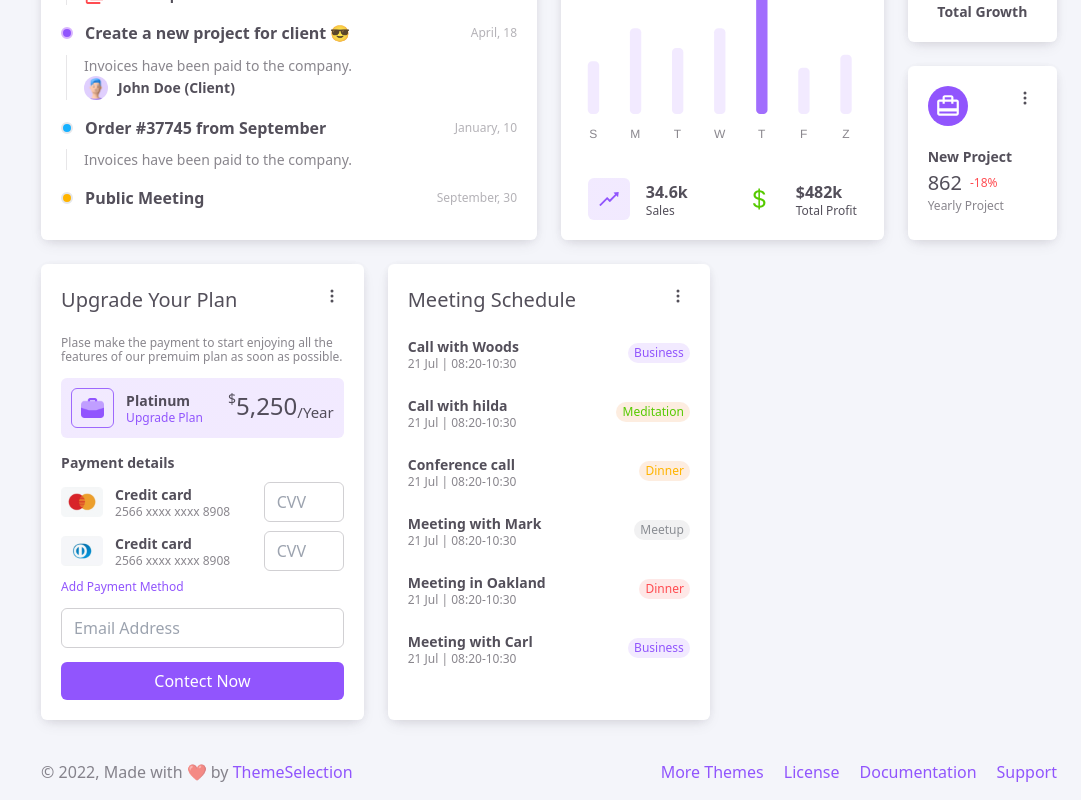
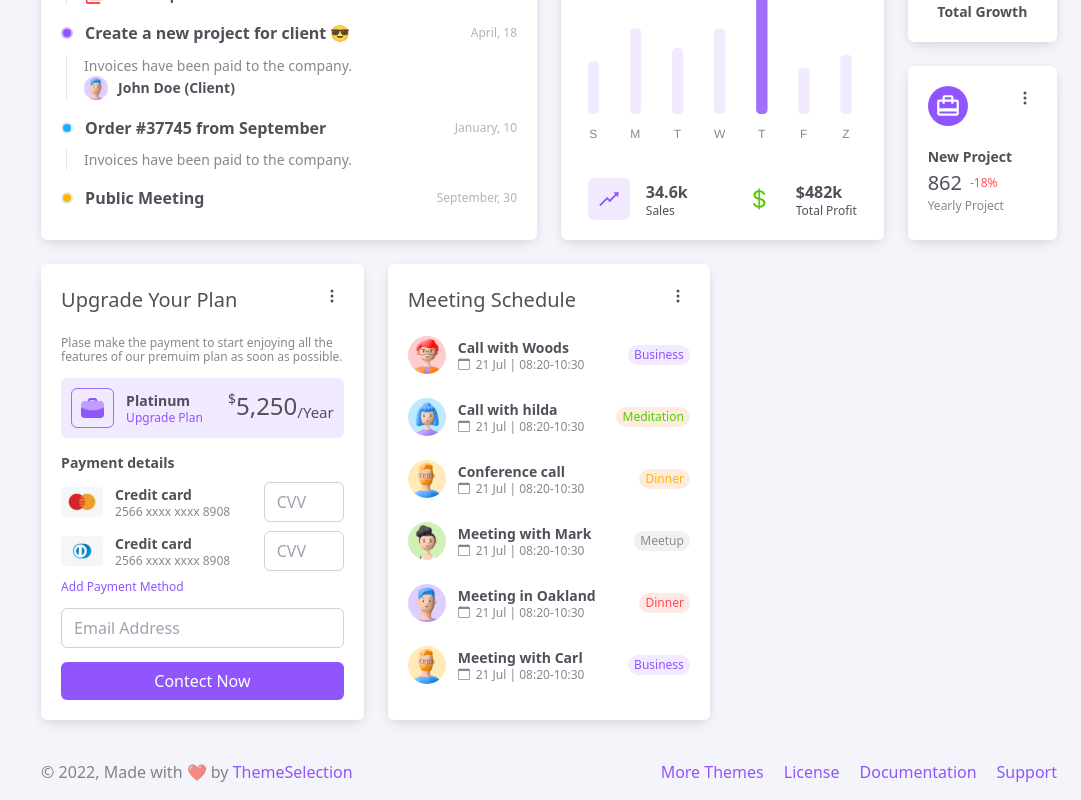
Before and after one commit to Ali503-7/Admin-Dashboard, a React (Vite) app: page / in a window 1280 px wide. Shown: the part 734-1534 px from the top of the page, without its empty margins (199-1280 px from the left). Built offline with nearby package versions, Linux system fonts and the light colour scheme.

Commit message:
some thing were missing in box-13

```diff
--- a/src/pages/CRM/CRM.jsx
+++ b/src/pages/CRM/CRM.jsx
@@ -56,6 +56,10 @@ const CRM = () => {
       {/* box-12 */}
 
       <Meeting />
+
+      {/* box-13 */}
+
+
     </div>
   );
 };
--- a/src/pages/CRM/Meeting.jsx
+++ b/src/pages/CRM/Meeting.jsx
@@ -1,6 +1,15 @@
 import React, { useContext } from 'react'
 import Dots from './Dots';
 import { ThemeContext } from '../../App';
+import { BsCalendar } from 'react-icons/bs'
+import img1 from '../../assets/Imgs/avater/2.png'
+import img2 from '../../assets/Imgs/avater/4.png'
+import img3 from '../../assets/Imgs/avater/5.png'
+import img4 from '../../assets/Imgs/avater/8.png'
+import img5 from '../../assets/Imgs/avater/Avatar.png'
+import img6 from '../../assets/Imgs/avater/5.png'
+
+
 
 const Meeting = () => {
   const {dark} = useContext(ThemeContext)
@@ -13,14 +22,19 @@ const Meeting = () => {
       </h1>
       <div className="flex flex-col gap-6 justify-between">
         <div className="flex flex-row items-center justify-between">
-          <div>
-            {/*  */}
+          <div className="flex flex-row gap-3 items-center">
+            <img
+              src={img1}
+              alt="Avatar"
+              className="rounded-full w-[38px] h-[38px]"
+            />
+
             <div>
               <p className="Body2 !font-semibold text-Light-Text-Primary dark:text-Dark-Text-Primary">
                 Call with Woods
               </p>
-              <p className="Caption text-Light-Text-Secondary dark:text-Dark-Text-Primary">
-                {/*  */} 21 Jul | 08:20-10:30
+              <p className="Caption text-Light-Text-Secondary dark:text-Dark-Text-Primary flex flex-row gap-[6px]">
+                <BsCalendar /> 21 Jul | 08:20-10:30
               </p>
             </div>
           </div>
@@ -33,14 +47,18 @@ const Meeting = () => {
           </span>
         </div>
         <div className="flex flex-row items-center justify-between">
-          <div>
-            {/*  */}
+          <div className="flex flex-row gap-3 items-center">
+            <img
+              src={img2}
+              alt="Avatar"
+              className="rounded-full w-[38px] h-[38px]"
+            />
             <div>
               <p className="Body2 !font-semibold text-Light-Text-Primary dark:text-Dark-Text-Primary">
                 Call with hilda
               </p>
-              <p className="Caption text-Light-Text-Secondary dark:text-Dark-Text-Primary">
-                {/*  */} 21 Jul | 08:20-10:30
+              <p className="Caption text-Light-Text-Secondary dark:text-Dark-Text-Primary flex flex-row gap-[6px]">
+                <BsCalendar /> 21 Jul | 08:20-10:30
               </p>
             </div>
           </div>
@@ -54,14 +72,18 @@ const Meeting = () => {
           </span>
         </div>
         <div className="flex flex-row items-center justify-between">
-          <div>
-            {/*  */}
+          <div className="flex flex-row gap-3 items-center">
+            <img
+              src={img3}
+              alt="Avatar"
+              className="rounded-full w-[38px] h-[38px]"
+            />
             <div>
               <p className="Body2 !font-semibold text-Light-Text-Primary dark:text-Dark-Text-Primary">
                 Conference call
               </p>
-              <p className="Caption text-Light-Text-Secondary dark:text-Dark-Text-Primary">
-                {/*  */} 21 Jul | 08:20-10:30
+              <p className="Caption text-Light-Text-Secondary dark:text-Dark-Text-Primary flex flex-row gap-[6px]">
+                <BsCalendar /> 21 Jul | 08:20-10:30
               </p>
             </div>
           </div>
@@ -74,14 +96,18 @@ const Meeting = () => {
           </span>
         </div>
         <div className="flex flex-row items-center justify-between">
-          <div>
-            {/*  */}
+          <div className="flex flex-row gap-3 items-center">
+            <img
+              src={img4}
+              alt="Avatar"
+              className="rounded-full w-[38px] h-[38px]"
+            />
             <div>
               <p className="Body2 !font-semibold text-Light-Text-Primary dark:text-Dark-Text-Primary">
                 Meeting with Mark
               </p>
-              <p className="Caption text-Light-Text-Secondary dark:text-Dark-Text-Primary">
-                {/*  */} 21 Jul | 08:20-10:30
+              <p className="Caption text-Light-Text-Secondary dark:text-Dark-Text-Primary flex flex-row gap-[6px]">
+                <BsCalendar /> 21 Jul | 08:20-10:30
               </p>
             </div>
           </div>
@@ -94,14 +120,18 @@ const Meeting = () => {
           </span>
         </div>
         <div className="flex flex-row items-center justify-between">
-          <div>
-            {/*  */}
+          <div className="flex flex-row gap-3 items-center">
+            <img
+              src={img5}
+              alt="Avatar"
+              className="rounded-full w-[38px] h-[38px]"
+            />
             <div>
               <p className="Body2 !font-semibold text-Light-Text-Primary dark:text-Dark-Text-Primary">
                 Meeting in Oakland
               </p>
-              <p className="Caption text-Light-Text-Secondary dark:text-Dark-Text-Primary">
-                {/*  */} 21 Jul | 08:20-10:30
+              <p className="Caption text-Light-Text-Secondary dark:text-Dark-Text-Primary flex flex-row gap-[6px]">
+                <BsCalendar /> 21 Jul | 08:20-10:30
               </p>
             </div>
           </div>
@@ -114,14 +144,18 @@ const Meeting = () => {
           </span>
         </div>
         <div className="flex flex-row items-center justify-between">
-          <div>
-            {/*  */}
+          <div className="flex flex-row gap-3 items-center">
+            <img
+              src={img6}
+              alt="Avatar"
+              className="rounded-full w-[38px] h-[38px]"
+            />
             <div>
               <p className="Body2 !font-semibold text-Light-Text-Primary dark:text-Dark-Text-Primary">
                 Meeting with Carl
               </p>
-              <p className="Caption text-Light-Text-Secondary dark:text-Dark-Text-Primary">
-                {/*  */} 21 Jul | 08:20-10:30
+              <p className="Caption text-Light-Text-Secondary dark:text-Dark-Text-Primary flex flex-row gap-[6px]">
+                <BsCalendar /> 21 Jul | 08:20-10:30
               </p>
             </div>
           </div>
```
